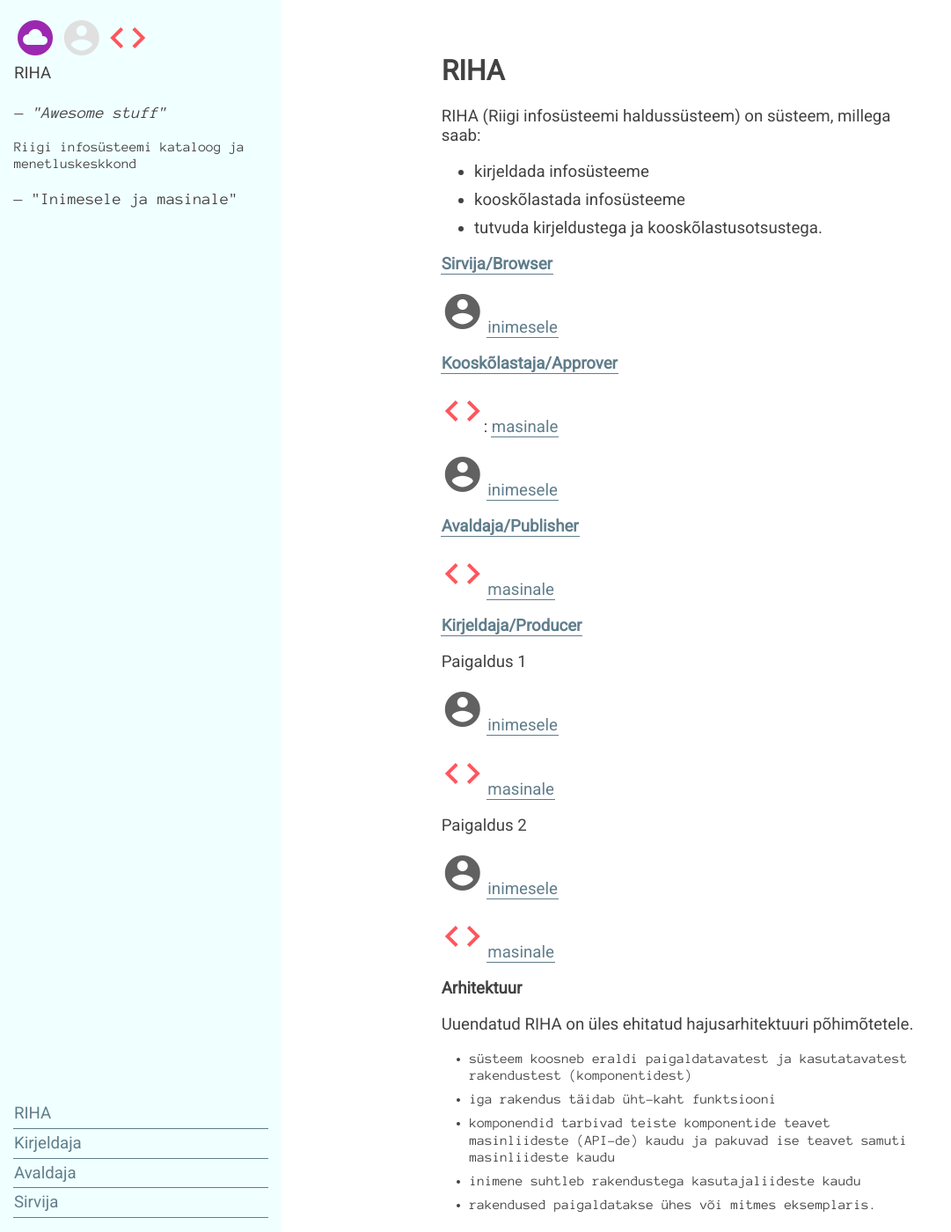
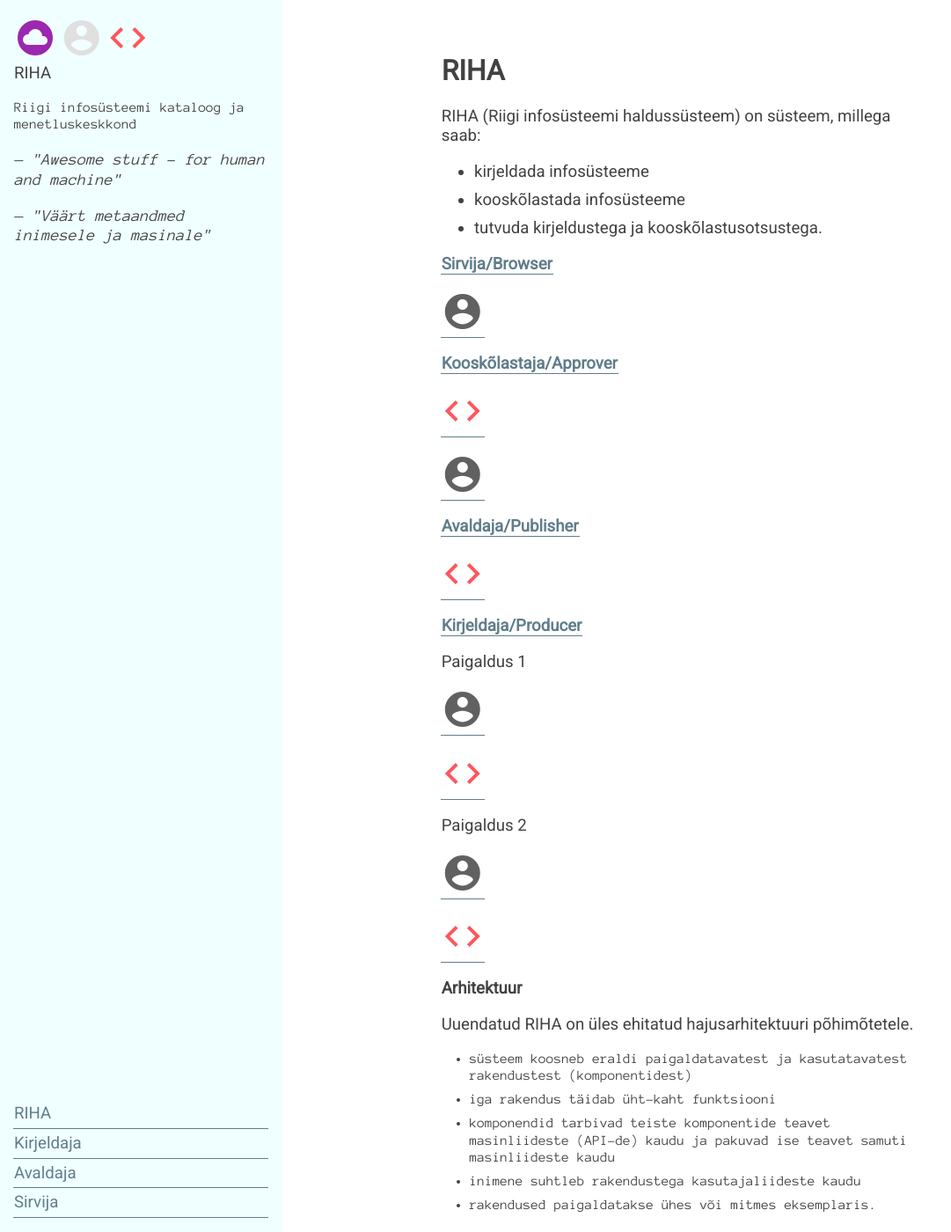
Before and after one commit to e-gov/RIHA-Index, a Jekyll site: the page built from index.md, in a window 1280 px wide and 1400 px high. Shown: the whole window at 88% size, without its empty margins (0-1081 px from the left). Built offline with Jekyll 4.4.1, drawn with Linux system fonts in a browser that asks for light colours.

Commit message:
kaheksas

```diff
--- a/_includes/Riba.html
+++ b/_includes/Riba.html
@@ -4,11 +4,17 @@
       <i class="material-icons ikoon" style='color: #9C27B0; font-size: 48px;'>cloud_circle</i>
       <i class="material-icons ikoon" style='color: #E0E0E0; font-size: 48px;'>account_circle</i>
       <i class="material-icons ikoon" style='color: #FF555D; font-size: 48px;'>code</i><br>
-      {{ site.title }}<br><br>
-      <i class='Anon'>&mdash; "Awesome stuff"</i>
+      {{ site.title }}
     </p>
-    <p class='teine'>Riigi infosüsteemi kataloog ja menetluskeskkond</p>
-    <p class='Anon'>&mdash; "Inimesele ja masinale"</p>
+    <p class='teine'>
+      Riigi infosüsteemi kataloog ja menetluskeskkond
+    </p>
+    <p class='Anon'>
+      <i>&mdash; "Awesome stuff - for human and machine"</i>
+    </p>
+    <p class='Anon'>
+      <i>&mdash; "Väärt metaandmed inimesele ja masinale"</i>
+    </p>
   </div>
 
   <div class="RibaKleepuv">
--- a/index.md
+++ b/index.md
@@ -15,37 +15,31 @@ RIHA (Riigi infosüsteemi haldussüsteem) on süsteem, millega saab:
 
 ## [Sirvija/Browser](Sirvija)
 
-<i class="material-icons ikoon" style='color: #616161; font-size: 48px;'>account_circle</i> [inimesele](http://ec2-35-160-53-79.us-west-2.compute.amazonaws.com:8082/)
+<a href='http://ec2-35-160-53-79.us-west-2.compute.amazonaws.com:8082/'><i class="material-icons ikoon" style='color: #616161; font-size: 48px;'>account_circle</i></a>
 
 ## [Kooskõlastaja/Approver](Kooskolastaja)
 
-<i class="material-icons ikoon" style='color: #FF555D; font-size: 48px;'>code</i>:
-[masinale](http://ec2-35-160-53-79.us-west-2.compute.amazonaws.com:8080/approvals)
+<a href='http://ec2-35-160-53-79.us-west-2.compute.amazonaws.com:8080/approvals'><i class="material-icons ikoon" style='color: #FF555D; font-size: 48px;'>code</i></a>
 
-<i class="material-icons ikoon" style='color: #616161; font-size: 48px;'>account_circle</i>
-[inimesele](http://ec2-35-160-53-79.us-west-2.compute.amazonaws.com:8080/)
+<a href='http://ec2-35-160-53-79.us-west-2.compute.amazonaws.com:8080/'><i class="material-icons ikoon" style='color: #616161; font-size: 48px;'>account_circle</i></a>
 
 ## [Avaldaja/Publisher](Avaldaja)
 
-<i class="material-icons ikoon" style='color: #FF555D; font-size: 48px;'>code</i> [masinale](http://ec2-35-160-53-79.us-west-2.compute.amazonaws.com:8081/systems.json)
+<a href='http://ec2-35-160-53-79.us-west-2.compute.amazonaws.com:8081/systems.json'><i class="material-icons ikoon" style='color: #FF555D; font-size: 48px;'>code</i></a>
 
 ## [Kirjeldaja/Producer](Kirjeldaja)
 
 Paigaldus 1
 
-<i class="material-icons ikoon" style='color: #616161; font-size: 48px;'>account_circle</i>
-[inimesele](http://ec2-35-160-53-79.us-west-2.compute.amazonaws.com:8083)
+<a href='http://ec2-35-160-53-79.us-west-2.compute.amazonaws.com:8083'><i class="material-icons ikoon" style='color: #616161; font-size: 48px;'>account_circle</i></a>
 
-<i class="material-icons ikoon" style='color: #FF555D; font-size: 48px;'>code</i>
-[masinale](http://ec2-35-160-53-79.us-west-2.compute.amazonaws.com:8083/systems.json)
+<a href='http://ec2-35-160-53-79.us-west-2.compute.amazonaws.com:8083/systems.json'><i class="material-icons ikoon" style='color: #FF555D; font-size: 48px;'>code</i></a>
 
 Paigaldus 2
 
-<i class="material-icons ikoon" style='color: #616161; font-size: 48px;'>account_circle</i>
-[inimesele](http://ec2-35-160-53-79.us-west-2.compute.amazonaws.com:8084)
+<a href='http://ec2-35-160-53-79.us-west-2.compute.amazonaws.com:8084'><i class="material-icons ikoon" style='color: #616161; font-size: 48px;'>account_circle</i></a>
 
-<i class="material-icons ikoon" style='color: #FF555D; font-size: 48px;'>code</i>
-[masinale](http://ec2-35-160-53-79.us-west-2.compute.amazonaws.com:8084/systems.json)
+<a href='http://ec2-35-160-53-79.us-west-2.compute.amazonaws.com:8084/systems.json'><i class="material-icons ikoon" style='color: #FF555D; font-size: 48px;'>code</i></a>
 
 ## Arhitektuur
 
```
